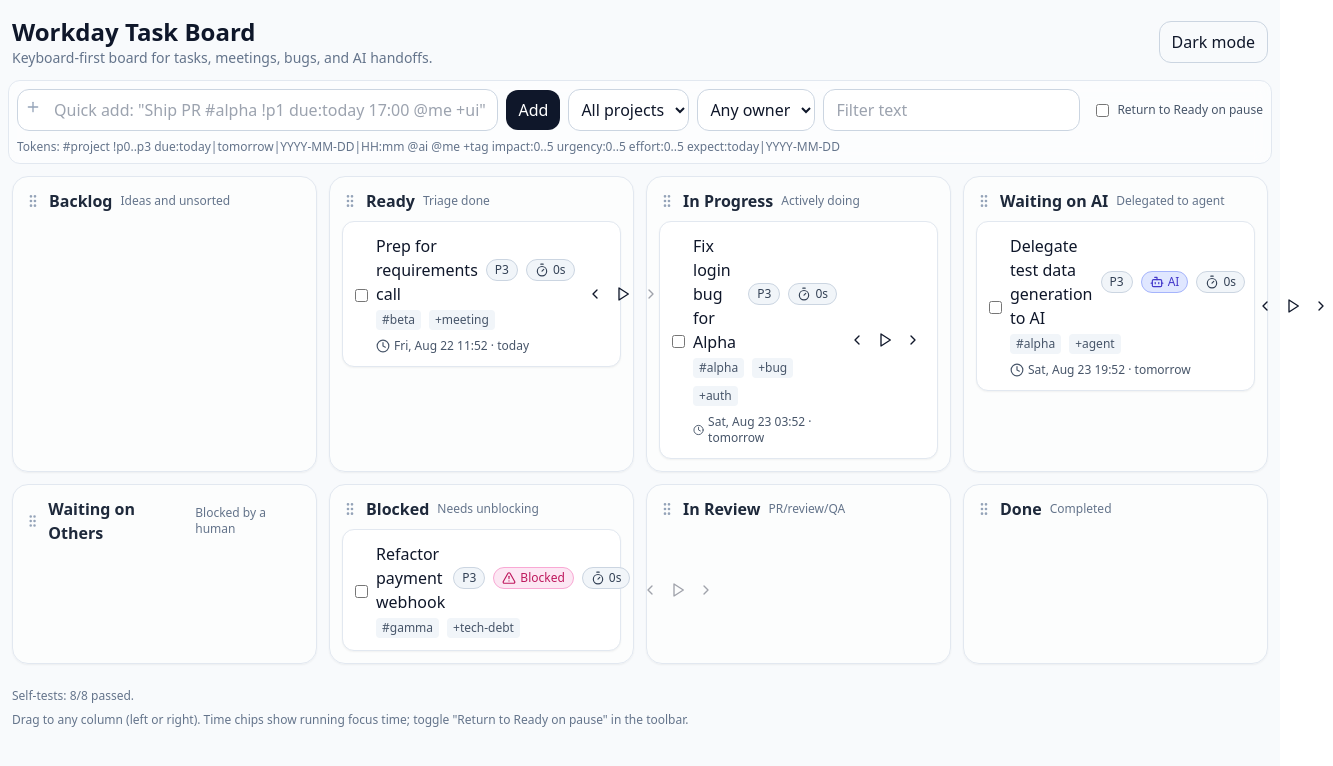
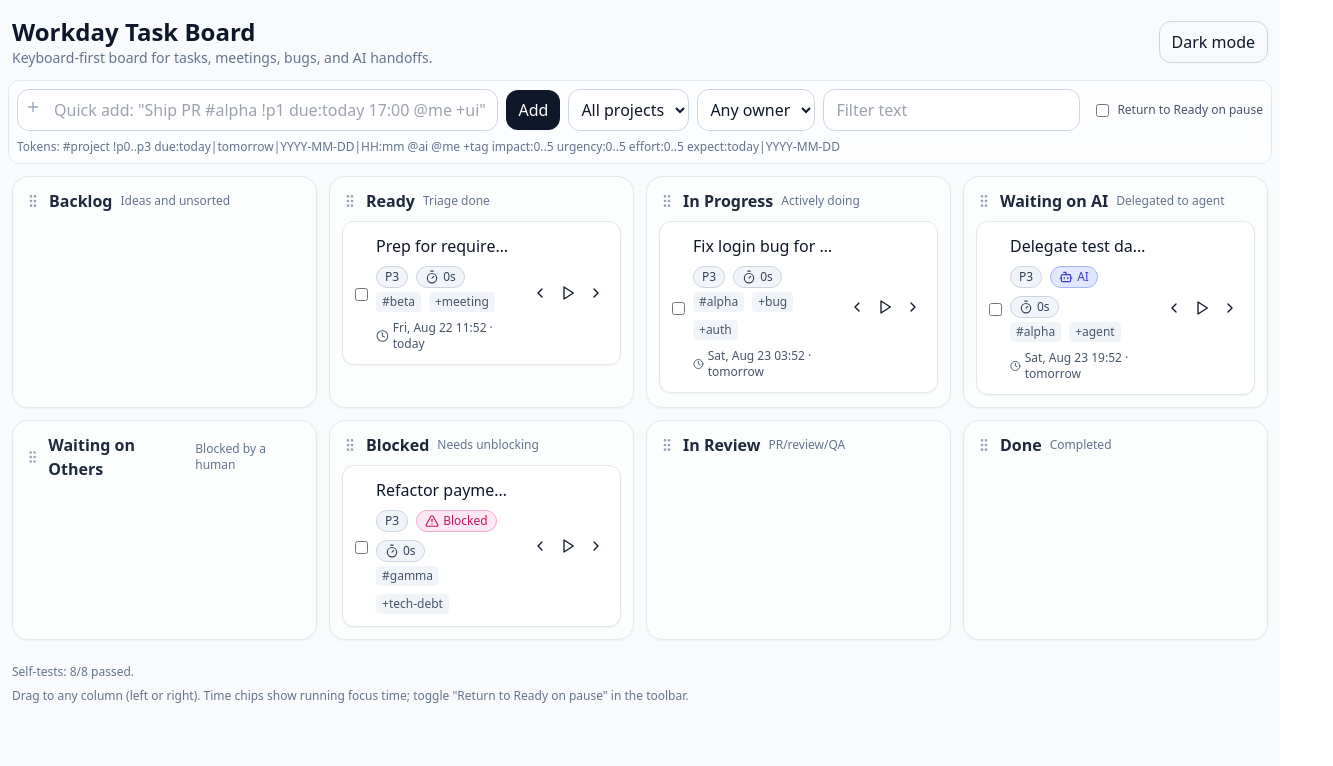
Before and after one commit to mahesha-quattr/workday-task-board, a React (Vite) app: page / in a window 1280 px wide. Shown: the top 766 px of the page, 1333 px wide, since content can reach past the window. Built offline with nearby package versions, Linux system fonts and the light colour scheme.

Commit message:
style(task-card): prevent overflow with truncation and wrapping; keep actions anchored

```diff
--- a/src/WorkdayTaskBoardApp.jsx
+++ b/src/WorkdayTaskBoardApp.jsx
@@ -377,7 +377,7 @@ function TaskCard({ task }){
         useStore.getState().clearDrag();
       }}
       className={clsx(
-        "cursor-grab active:cursor-grabbing rounded-xl border p-3 bg-white dark:bg-slate-900 border-slate-200 dark:border-slate-700 shadow-sm",
+        "cursor-grab active:cursor-grabbing rounded-xl border p-3 bg-white dark:bg-slate-900 border-slate-200 dark:border-slate-700 shadow-sm overflow-hidden",
         isSelected && "ring-2 ring-rose-400"
       )}
     >
@@ -390,9 +390,13 @@ function TaskCard({ task }){
           onChange={()=>toggleSelected(task.id)}
           title="Select task"
         />
-        <div className="flex-1">
-          <div className="flex items-center gap-2">
-            <button className="text-left font-medium hover:underline" onClick={()=>setOpen(true)}>{task.title}</button>
+        <div className="flex-1 min-w-0">
+          <div className="flex flex-wrap items-center gap-2 min-w-0">
+            <button
+              className="text-left font-medium hover:underline truncate min-w-0 max-w-full"
+              title={task.title}
+              onClick={()=>setOpen(true)}
+            >{task.title}</button>
             <Badge className={PRIORITY_COLORS[task.priorityBucket]}>{task.priorityBucket}</Badge>
             {task.ownerType === 'ai' && <Badge className="bg-indigo-100 text-indigo-700 border-indigo-300"><Bot className="w-3.5 h-3.5 mr-1"/>AI</Badge>}
             {task.status === 'blocked' && <Badge className="bg-pink-100 text-pink-700 border-pink-300"><AlertTriangle className="w-3.5 h-3.5 mr-1"/>Blocked</Badge>}
@@ -407,7 +411,7 @@ function TaskCard({ task }){
             {task.dueAt && <span className={clsx("inline-flex items-center gap-1", overdue?"text-red-700":"text-slate-600")}><Clock className="w-3.5 h-3.5"/>{humanDue(task.dueAt)}</span>}
           </div>
         </div>
-        <div className="flex items-center gap-1">
+        <div className="flex items-center gap-1 shrink-0 ml-1">
           <button title="Move left" onClick={()=>{
             const order = /** @type{Status[]} */(Object.keys(STATUS_META));
             const idx = order.indexOf(task.status);
```
